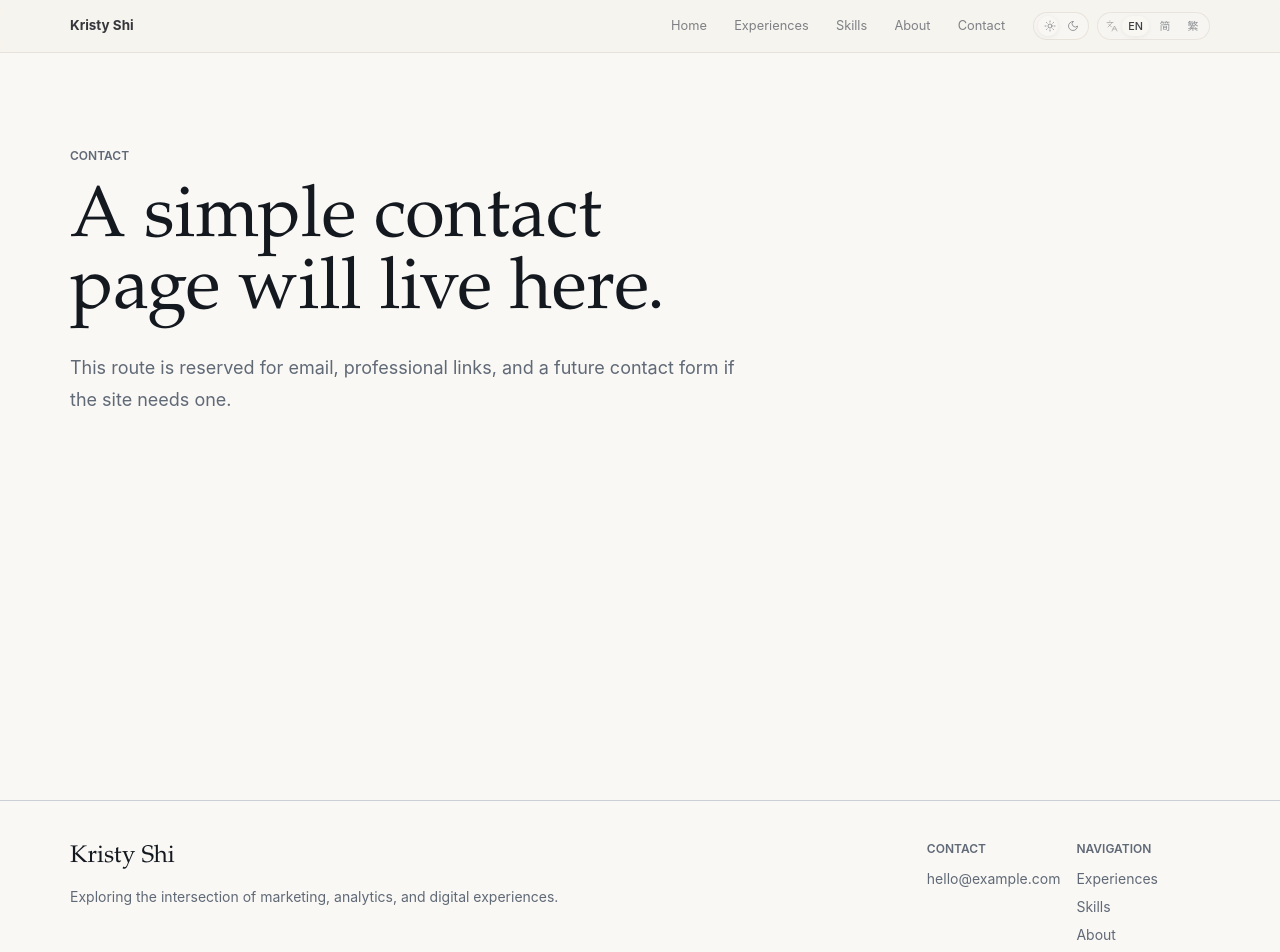
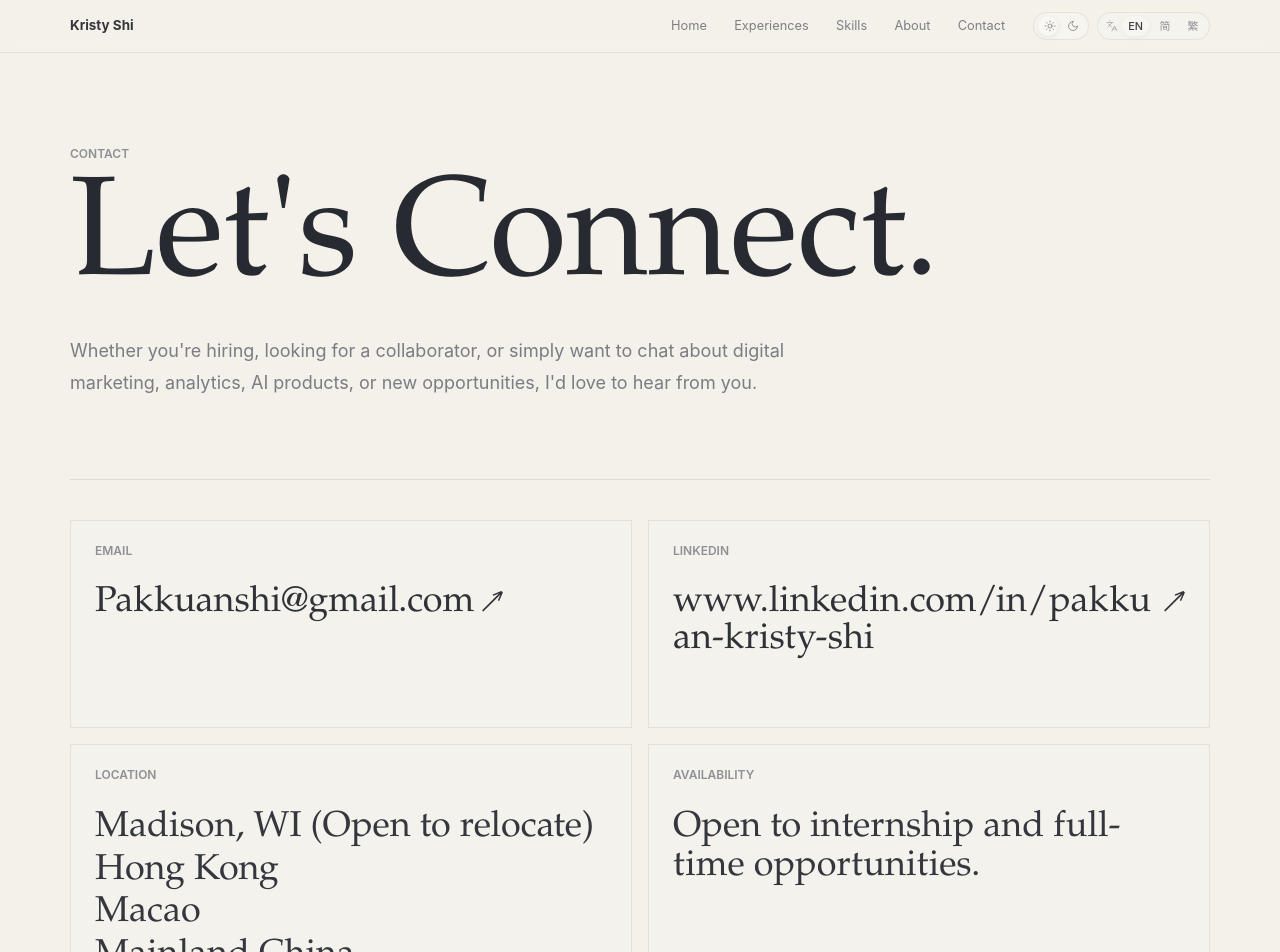
Before and after one commit to pakkuanshi/personal-portfolio, a Next.js app: page /contact in a window 1280 px wide. Shown: the top 952 px of the page. Built offline with nearby package versions, Linux system fonts and the light colour scheme.

Commit message:
Redesign contact page

```diff
--- a/app/(site)/contact/page.tsx
+++ b/app/(site)/contact/page.tsx
@@ -1,12 +1,5 @@
-import { LocalizedPageIntro } from "@/components/layout/localized-page-intro";
+import { ContactPageContent } from "@/components/contact/contact-page-content";
 
 export default function ContactPage() {
-  return (
-    <section className="-mt-[7rem] min-h-screen bg-background pt-[7rem] text-foreground transition-colors duration-200 dark:bg-[hsl(30_14%_11%)] dark:text-[hsl(42_28%_90%)] lg:-mt-[3.25rem] lg:pt-[3.25rem]">
-      <LocalizedPageIntro
-        className="min-h-[calc(100svh-15rem)] dark:[&_.body-large]:text-[hsl(38_14%_70%/0.82)] dark:[&_.eyebrow]:text-[hsl(38_14%_68%/0.62)]"
-        page="contact"
-      />
-    </section>
-  );
+  return <ContactPageContent />;
 }
--- /dev/null
+++ b/components/contact/contact-page-content.tsx
@@ -0,0 +1,90 @@
+"use client";
+
+import Link from "next/link";
+
+import { usePreferences } from "@/components/preferences/preferences-provider";
+import { contactContent, type ContactItem } from "@/content/contact";
+
+function isLinkItem(
+  item: ContactItem,
+): item is Extract<ContactItem, { href: string }> {
+  return "href" in item;
+}
+
+function ContactValue({ item }: { item: ContactItem }) {
+  if (isLinkItem(item)) {
+    return (
+      <Link
+        className="group/link inline-flex max-w-full items-start gap-2 break-words font-serif text-[clamp(1.55rem,3vw,2.25rem)] leading-[1.04] tracking-normal text-[hsl(220_18%_12%/0.9)] transition-colors duration-200 hover:text-[hsl(28_24%_38%)] dark:text-[hsl(42_28%_90%/0.9)] dark:hover:text-[hsl(42_30%_96%)]"
+        href={item.href}
+      >
+        <span className="break-all">{item.value}</span>
+        <span
+          aria-hidden="true"
+          className="mt-1 text-[0.8em] transition-transform duration-200 ease-out group-hover/link:translate-x-0.5 group-hover/link:-translate-y-0.5"
+        >
+          ↗
+        </span>
+      </Link>
+    );
+  }
+
+  if (Array.isArray(item.value)) {
+    return (
+      <div className="grid gap-1 font-serif text-[clamp(1.55rem,3vw,2.25rem)] leading-[1.08] tracking-normal text-[hsl(220_18%_12%/0.88)] dark:text-[hsl(42_28%_90%/0.88)]">
+        {item.value.map((line) => (
+          <p key={line}>{line}</p>
+        ))}
+      </div>
+    );
+  }
+
+  return (
+    <p className="max-w-xl font-serif text-[clamp(1.55rem,3vw,2.25rem)] leading-[1.08] tracking-normal text-[hsl(220_18%_12%/0.88)] dark:text-[hsl(42_28%_90%/0.88)]">
+      {item.value}
+    </p>
+  );
+}
+
+export function ContactPageContent() {
+  const { locale } = usePreferences();
+  const copy = contactContent[locale];
+
+  return (
+    <section className="-mt-[7rem] min-h-screen bg-[hsl(38_30%_94%)] pt-[7rem] text-[hsl(220_18%_12%)] transition-colors duration-200 dark:bg-[hsl(30_14%_11%)] dark:text-[hsl(42_28%_90%)] lg:-mt-[3.25rem] lg:pt-[3.25rem]">
+      <div className="site-container grid min-h-[calc(100svh-3.25rem)] content-between gap-16 py-16 md:gap-20 md:py-24">
+        <header className="max-w-5xl">
+          <p className="text-xs font-semibold uppercase leading-none text-[hsl(220_9%_34%/0.62)] dark:text-[hsl(38_14%_68%/0.62)]">
+            {copy.eyebrow}
+          </p>
+          <h1 className="mt-5 max-w-5xl font-serif text-[clamp(4.1rem,11vw,9rem)] font-medium leading-[0.9] tracking-normal text-[hsl(220_18%_12%/0.94)] dark:text-[hsl(42_28%_90%/0.94)]">
+            {copy.title}
+          </h1>
+          <p className="mt-7 max-w-3xl text-base leading-7 text-[hsl(220_9%_34%/0.74)] dark:text-[hsl(38_14%_70%/0.82)] md:text-lg md:leading-8">
+            {copy.description}
+          </p>
+        </header>
+
+        <div className="border-t border-[hsl(34_18%_68%/0.34)] pt-8 dark:border-[hsl(32_12%_30%/0.55)] md:pt-10">
+          <div className="grid gap-4 md:grid-cols-2">
+            {copy.items.map((item) => (
+              <article
+                className="min-h-[13rem] border border-[hsl(34_18%_68%/0.28)] bg-[hsl(42_30%_94%/0.46)] p-5 transition-colors duration-200 hover:border-[hsl(28_24%_52%/0.38)] hover:bg-[hsl(42_34%_96%/0.7)] dark:border-[hsl(38_18%_58%/0.16)] dark:bg-[hsl(30_12%_16%/0.42)] dark:hover:border-[hsl(38_22%_68%/0.26)] dark:hover:bg-[hsl(30_13%_19%/0.62)] md:p-6"
+                key={item.label}
+              >
+                <p className="mb-7 text-xs font-semibold uppercase leading-none text-[hsl(220_9%_34%/0.62)] dark:text-[hsl(38_14%_68%/0.62)]">
+                  {item.label}
+                </p>
+                <ContactValue item={item} />
+              </article>
+            ))}
+          </div>
+
+          <p className="mt-8 max-w-2xl font-serif text-[clamp(1.45rem,2.8vw,2.4rem)] leading-[1.12] tracking-normal text-[hsl(220_18%_12%/0.86)] dark:text-[hsl(42_28%_90%/0.86)] md:mt-10">
+            {copy.closing}
+          </p>
+        </div>
+      </div>
+    </section>
+  );
+}
--- a/config/site.ts
+++ b/config/site.ts
@@ -3,7 +3,7 @@ import type { SiteConfig } from "@/types/site";
 export const siteConfig: SiteConfig = {
   name: "Kristy Shi",
   role: "Marketing & Strategic Communication",
-  email: "hello@example.com",
+  email: "Pakkuanshi@gmail.com",
   navigation: [
     { href: "/", key: "home" },
     {
--- /dev/null
+++ b/content/contact.ts
@@ -0,0 +1,112 @@
+import type { Locale } from "@/types/preferences";
+
+type ContactLinkItem = {
+  href: string;
+  label: string;
+  value: string;
+};
+
+type ContactTextItem = {
+  label: string;
+  value: string | string[];
+};
+
+export type ContactItem = ContactLinkItem | ContactTextItem;
+
+type ContactContent = {
+  closing: string;
+  description: string;
+  eyebrow: string;
+  items: ContactItem[];
+  title: string;
+};
+
+export const contactContent: Record<Locale, ContactContent> = {
+  en: {
+    eyebrow: "CONTACT",
+    title: "Let's Connect.",
+    description:
+      "Whether you're hiring, looking for a collaborator, or simply want to chat about digital marketing, analytics, AI products, or new opportunities, I'd love to hear from you.",
+    items: [
+      {
+        href: "mailto:Pakkuanshi@gmail.com",
+        label: "Email",
+        value: "Pakkuanshi@gmail.com",
+      },
+      {
+        href: "https://www.linkedin.com/in/pakkuan-kristy-shi",
+        label: "LinkedIn",
+        value: "www.linkedin.com/in/pakkuan-kristy-shi",
+      },
+      {
+        label: "Location",
+        value: [
+          "Madison, WI (Open to relocate)",
+          "Hong Kong",
+          "Macao",
+          "Mainland China",
+        ],
+      },
+      {
+        label: "Availability",
+        value: "Open to internship and full-time opportunities.",
+      },
+    ],
+    closing:
+      "Thanks for visiting my portfolio. I look forward to connecting with you.",
+  },
+  "zh-CN": {
+    eyebrow: "CONTACT",
+    title: "Let's Connect.",
+    description:
+      "如果你正在招聘、寻找合作者，或想聊聊数字营销、数据分析、AI 产品与新的机会，欢迎联系我。",
+    items: [
+      {
+        href: "mailto:Pakkuanshi@gmail.com",
+        label: "邮箱",
+        value: "Pakkuanshi@gmail.com",
+      },
+      {
+        href: "https://www.linkedin.com/in/pakkuan-kristy-shi",
+        label: "LinkedIn",
+        value: "www.linkedin.com/in/pakkuan-kristy-shi",
+      },
+      {
+        label: "所在地",
+        value: ["Madison, WI（可 relocate）", "香港", "澳门", "中国大陆"],
+      },
+      {
+        label: "可入职方向",
+        value: "开放实习与全职机会。",
+      },
+    ],
+    closing: "感谢你浏览我的作品集，期待与你建立联系。",
+  },
+  "zh-TW": {
+    eyebrow: "CONTACT",
+    title: "Let's Connect.",
+    description:
+      "如果你正在招聘、尋找合作者，或想聊聊數位行銷、數據分析、AI 產品與新的機會，歡迎聯絡我。",
+    items: [
+      {
+        href: "mailto:Pakkuanshi@gmail.com",
+        label: "信箱",
+        value: "Pakkuanshi@gmail.com",
+      },
+      {
+        href: "https://www.linkedin.com/in/pakkuan-kristy-shi",
+        label: "LinkedIn",
+        value: "www.linkedin.com/in/pakkuan-kristy-shi",
+      },
+      {
+        label: "所在地",
+        value: ["Madison, WI（可 relocate）", "香港", "澳門", "中國大陸"],
+      },
+      {
+        label: "可入職方向",
+        value: "開放實習與全職機會。",
+      },
+    ],
+    closing: "感謝你瀏覽我的作品集，期待與你建立聯繫。",
+  },
+};
--- a/lib/i18n.ts
+++ b/lib/i18n.ts
@@ -125,9 +125,9 @@ export const dictionary = {
       },
       contact: {
         eyebrow: "Contact",
-        title: "A simple contact page will live here.",
+        title: "Let's Connect.",
         description:
-          "This route is reserved for email, professional links, and a future contact form if the site needs one.",
+          "Whether you're hiring, looking for a collaborator, or simply want to chat about digital marketing, analytics, AI products, or new opportunities, I'd love to hear from you.",
       },
     },
     caseStudy: {
@@ -252,8 +252,9 @@ export const dictionary = {
       },
       contact: {
         eyebrow: "联系",
-        title: "这里将保留一个简洁的联系页面。",
-        description: "这个页面将用于邮箱、职业链接，以及未来可能加入的联系表单。",
+        title: "Let's Connect.",
+        description:
+          "如果你正在招聘、寻找合作者，或想聊聊数字营销、数据分析、AI 产品与新的机会，欢迎联系我。",
       },
     },
     caseStudy: {
@@ -378,8 +379,9 @@ export const dictionary = {
       },
       contact: {
         eyebrow: "聯絡",
-        title: "這裡將保留一個簡潔的聯絡頁面。",
-        description: "這個頁面將用於信箱、職涯連結，以及未來可能加入的聯絡表單。",
+        title: "Let's Connect.",
+        description:
+          "如果你正在招聘、尋找合作者，或想聊聊數位行銷、數據分析、AI 產品與新的機會，歡迎聯絡我。",
       },
     },
     caseStudy: {
```
